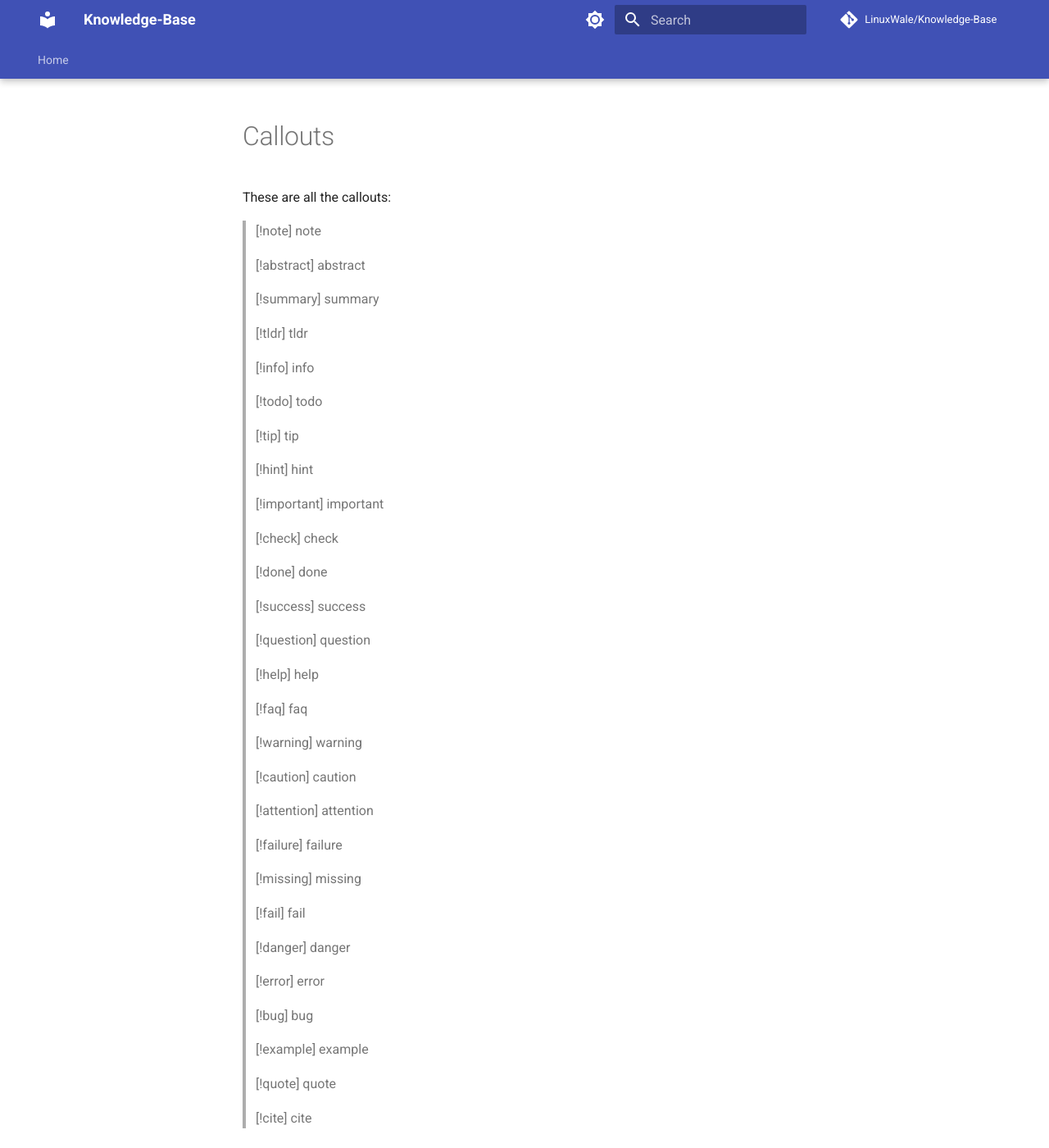
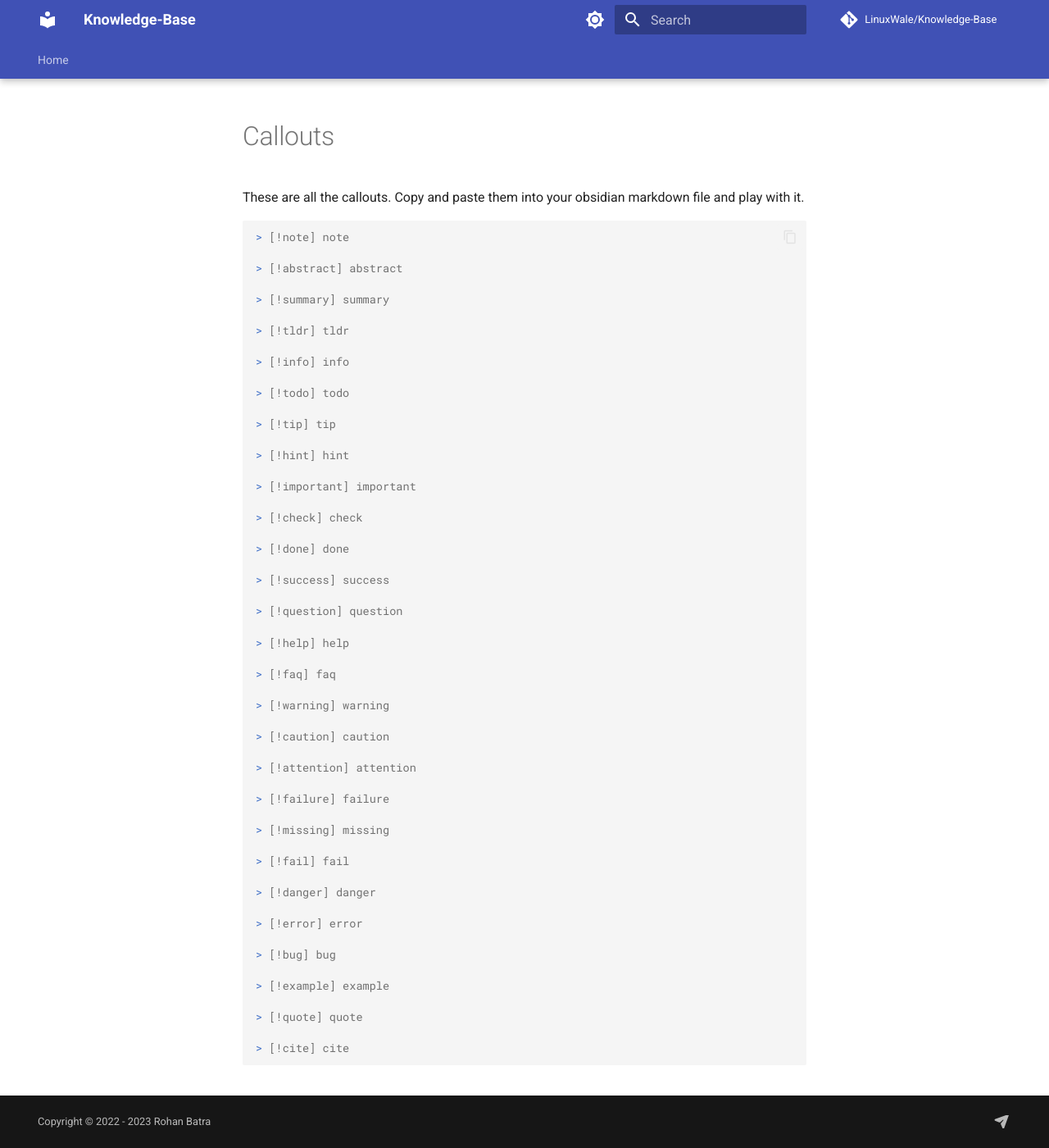
Before and after one commit to LinuxWale/knowledge-base, an MkDocs documentation site: the page built from docs/tools/obsidian/callouts.md, in a window 1280 px wide and 1400 px high. Shown: the whole window at 82% size. Built offline with MkDocs 1.6.1 and Material for MkDocs 9.7.7, drawn with Linux system fonts in a browser that asks for light colours; nearby versions of some CDN libraries; library files that are not in the unit come from our copies; comment, search, counter and statistics services are not loaded.

Commit message:
Update callouts.md

````diff
--- a/docs/tools/obsidian/callouts.md
+++ b/docs/tools/obsidian/callouts.md
@@ -1,5 +1,6 @@
-These are all the callouts:
+These are all the callouts. Copy and paste them into your obsidian markdown file and play with it.
 
+```markdown
 > [!note] note
 
 > [!abstract] abstract
@@ -53,3 +54,5 @@ These are all the callouts:
 > [!quote] quote
 
 > [!cite] cite
+
+```
````
